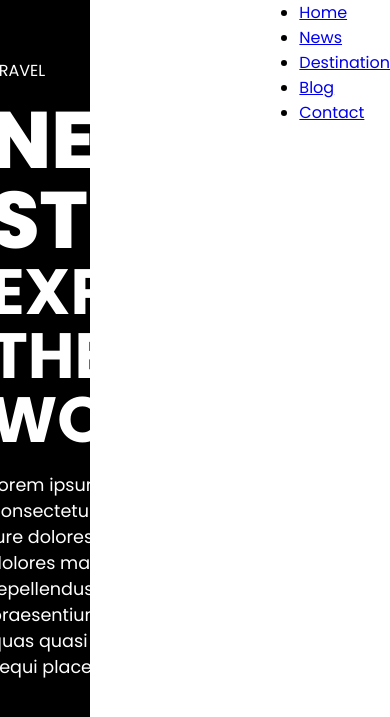
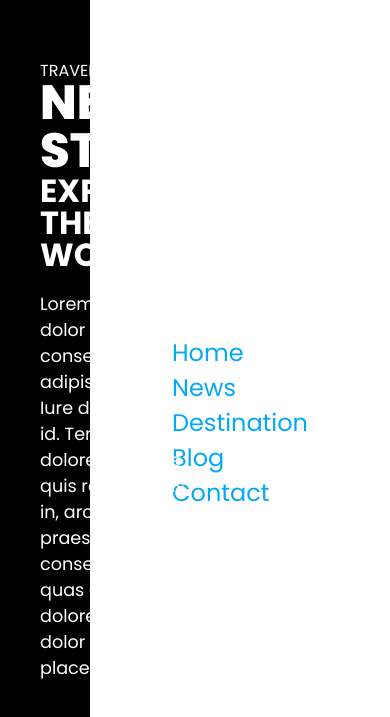
Before and after one commit to Tonysyj/tutorial-11-basic, a plain HTML site: page Project 1/index.html in a window 390 px wide. Shown: the top 717 px of the page. Drawn offline with Linux system fonts and the light colour scheme.

Commit message:
project cont.

```diff
--- a/Project 1/src/style.css
+++ b/Project 1/src/style.css
@@ -32,6 +32,7 @@ section.showcase {
   background-color: var(--background-color);
   color: var(--font-color);
   z-index: 2;
+  transition: 0.3s;
 }
 
 section.showcase header {
@@ -45,6 +46,7 @@ section.showcase header {
   justify-content: space-between;
   align-items: center;
   text-transform: uppercase;
+  transition: 0.3s;
 }
 
 section.showcase.active {
@@ -162,4 +164,41 @@ div.menu {
   position: absolute;
   top: 0;
   right: 0;
+  width: var(--menu-width);
+  height: 100%;
+  display: flex;
+  justify-content: center;
+  align-items: center;
 }
+/* width: var(--menu-width);
+height: 100%;
+display: flex;
+justify-content: center;
+align-items: center; */
+/* 这是至中的标准写法。注意，一定要提前给出高度和宽度，否则无法至中 */
+
+div.menu ul {
+  list-style: none;
+  position: relative;
+}
+
+div.menu ul li a {
+  text-decoration: none;
+  font-size: 24px;
+  color: var(--overlay-color);
+}
+
+@media (max-width: 798px) /*值可以根据需要改动。798是个特定值，因为当年的手机宽度为798px*/ {
+  section.showcase,
+  section.showcase header {
+    padding: 40px;
+  }
+
+  div.text h1 {
+    font-size: 3rem;
+  }
+  div.text h2 {
+    font-size: 2rem;
+  }
+}
+/* @media 的用途相当于一个触发器，达到@media定义的条件之后@media里面的内容就会把前面的给覆盖掉*/
```
